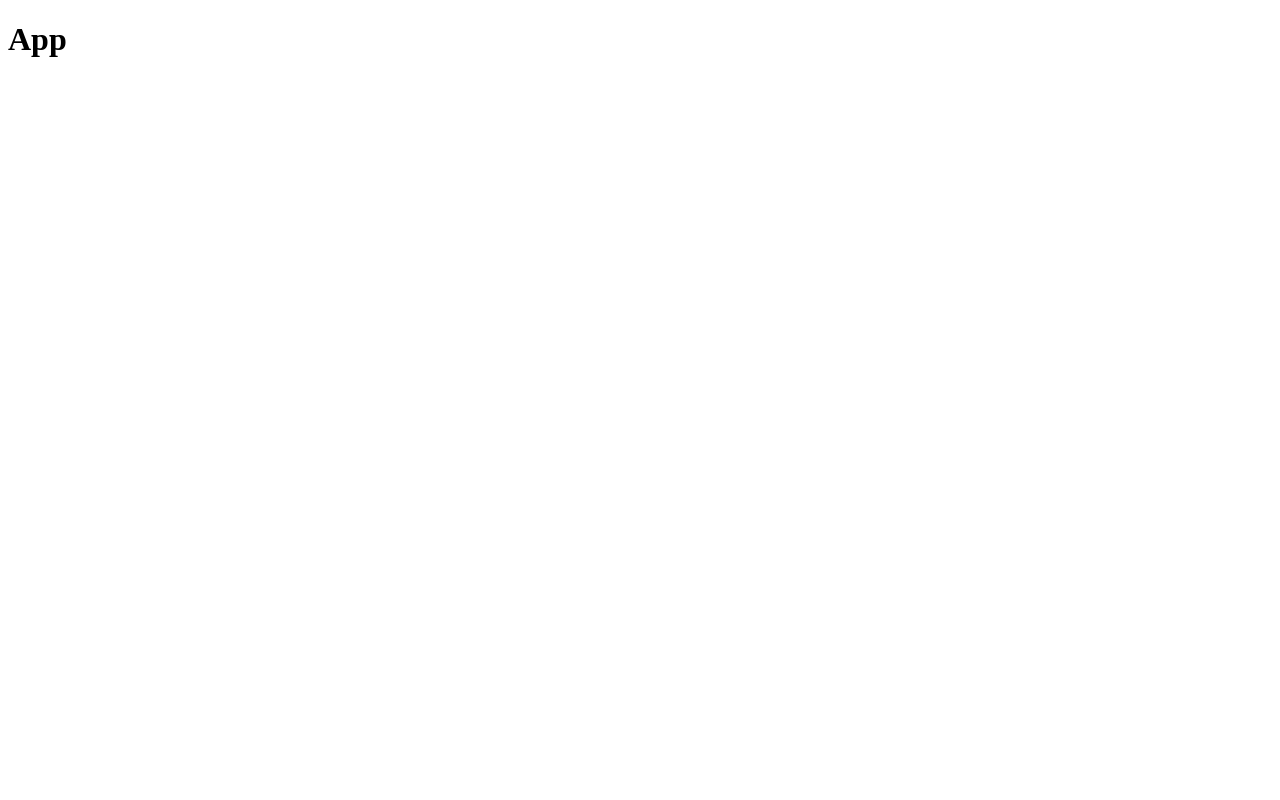
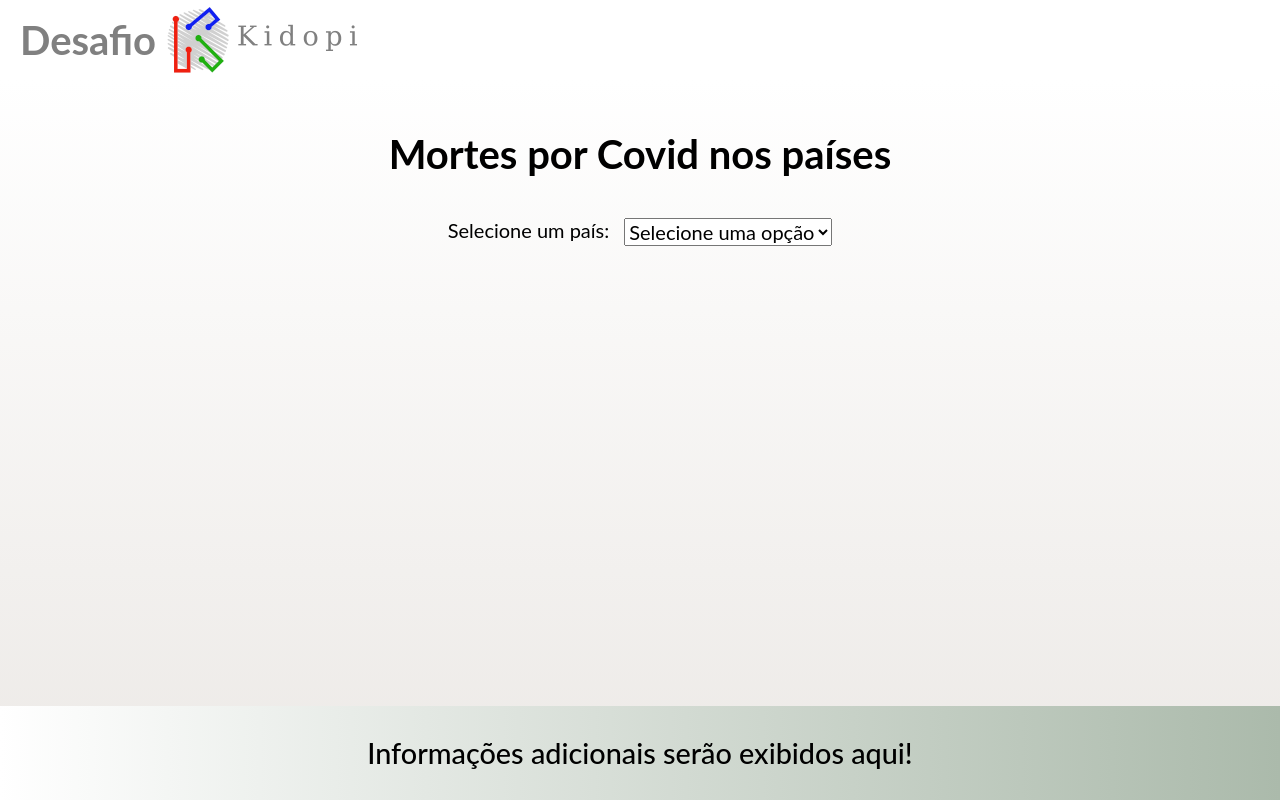
Before and after one commit to ThVinicius/desafio-kidopi, a React (Vite) app in the folder frontEnd/: page / in a window 1280 px wide. Built offline with nearby package versions, Linux system fonts and the light colour scheme.

Commit message:
feat: router

```diff
--- a/frontEnd/src/App.tsx
+++ b/frontEnd/src/App.tsx
@@ -1,9 +1,21 @@
-import { useState } from 'react'
+import { FC } from 'react'
+import { BrowserRouter, Routes, Route } from 'react-router-dom'
+import ResetCSS from './assets/css/reset'
+import GlobalCSS from './assets/css/global'
+import Home from './pages/home/Index'
+import Header from './components/header/Header'
 
-function App() {
-  const [count, setCount] = useState(0)
-
-  return <h1>App</h1>
+const App: FC = () => {
+  return (
+    <BrowserRouter>
+      <ResetCSS />
+      <GlobalCSS />
+      <Header />
+      <Routes>
+        <Route path="/" element={<Home />} />
+      </Routes>
+    </BrowserRouter>
+  )
 }
 
 export default App
```
